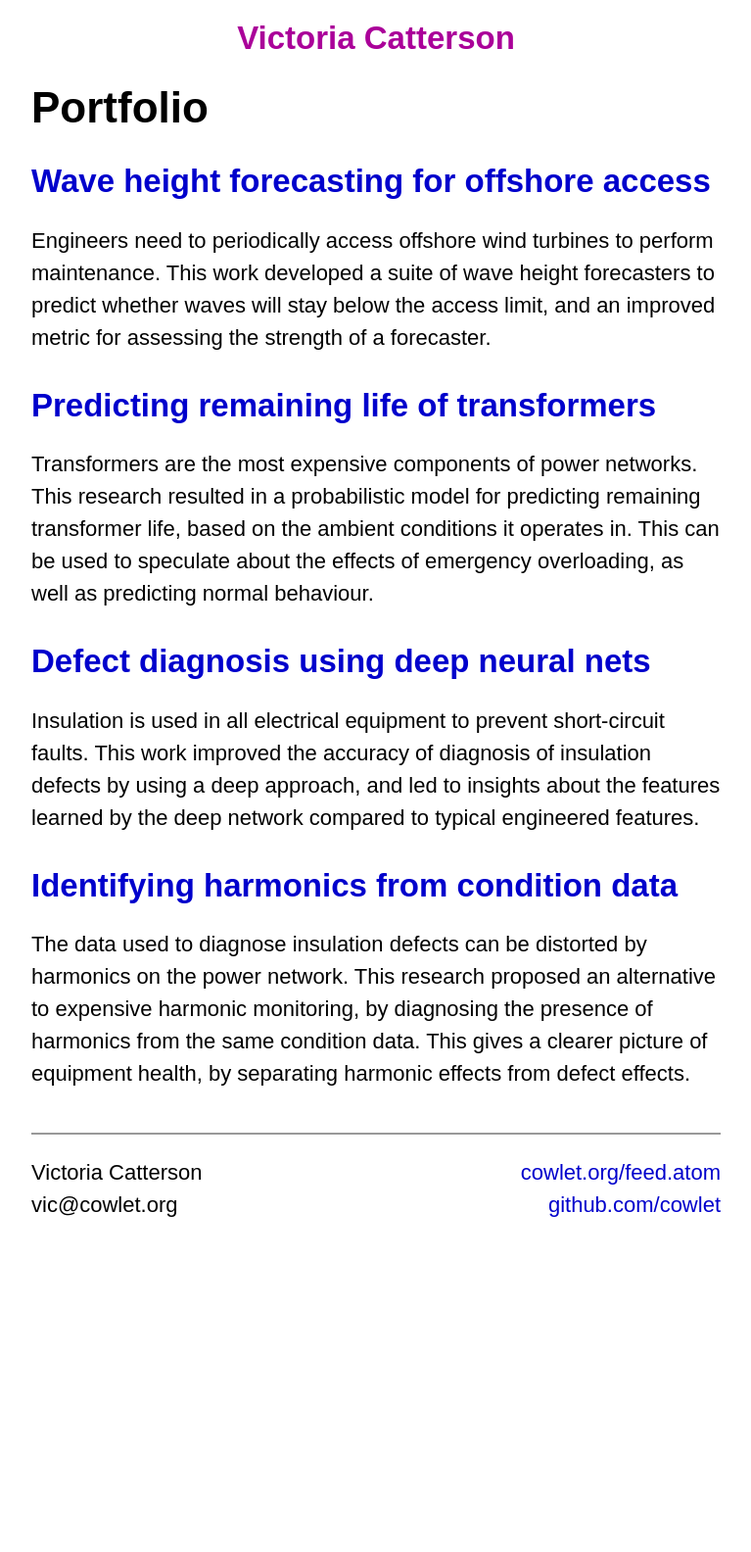
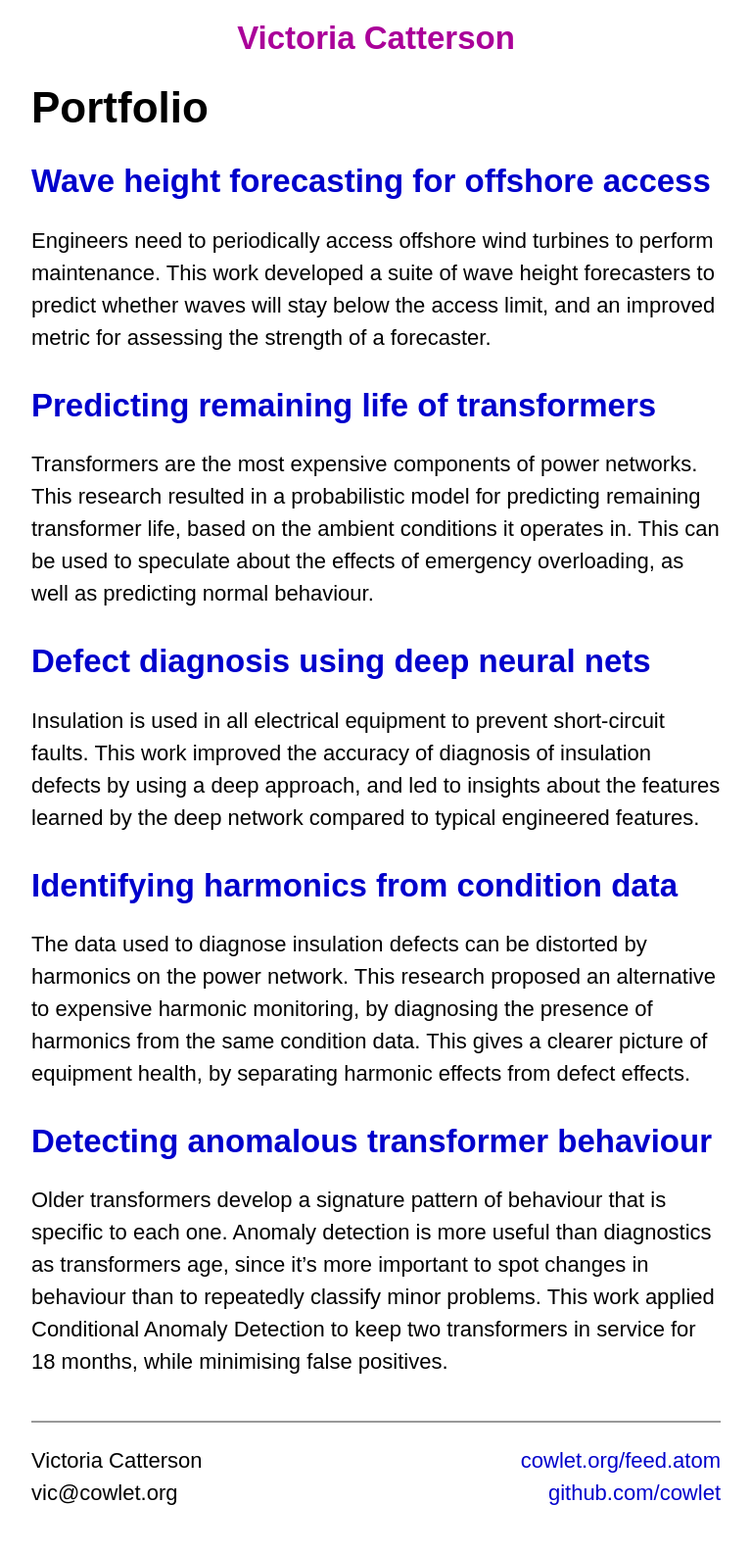
Before and after one commit to cowlet/cowlet.github.io, a Jekyll site: the page built from portfolio/index.markdown, in a window 1280 px wide. Shown: the whole page at 98% size, without its empty margins (256-1023 px from the left). Built offline with Jekyll 4.4.1, drawn with Linux system fonts in a browser that asks for light colours; before the commit the page ends 1290 px from its top, so only the background shows below that.

Commit message:
Add CAD to portfolio

```diff
--- a/portfolio/index.markdown
+++ b/portfolio/index.markdown
@@ -40,3 +40,14 @@ condition data. This gives a clearer picture of equipment health, by
 separating harmonic effects from defect effects.
 
 [harmonics]:    /portfolio/harmonics.html
+
+## [Detecting anomalous transformer behaviour][cad]
+
+Older transformers develop a signature pattern of behaviour that is specific
+to each one. Anomaly detection is more useful than diagnostics as
+transformers age, since it's more important to spot changes in behaviour
+than to repeatedly classify minor problems. This work applied Conditional
+Anomaly Detection to keep two transformers in service for 18 months, while
+minimising false positives.
+
+[cad]:          /portfolio/cad.html
```
Also changed, not shown: portfolio/cad.markdown (added, +59 -0 lines), 2 other files.
